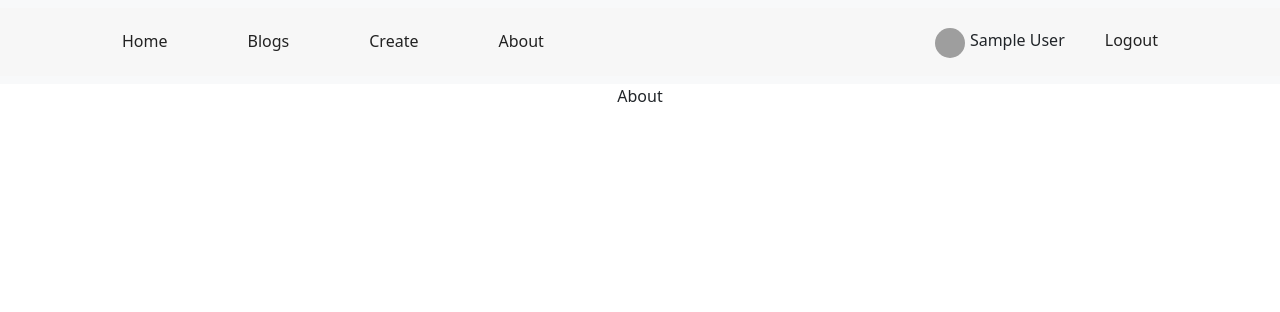
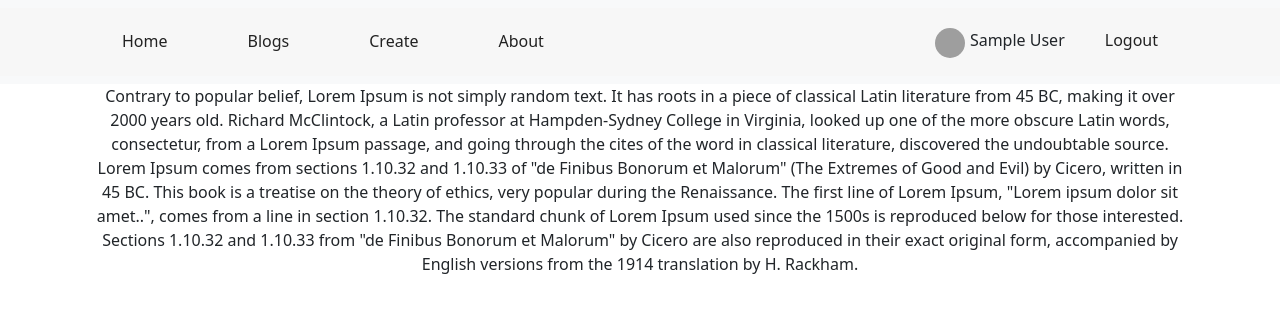
Before and after one commit to Prabakara-N/react-blog-app, a React (Create React App) app: page /about in a window 1280 px wide. Shown: the top 312 px of the page. Built offline with nearby package versions, Linux system fonts and the light colour scheme; no server answers; sample sign-in values are in the browser's storage; grey boxes are pictures that could not be loaded.

Commit message:
details ...env added

```diff
--- a/public/index.html
+++ b/public/index.html
@@ -13,6 +13,7 @@
       href="https://fonts.googleapis.com/css?family=Poppins"
       rel="stylesheet"
     />
+
     <!-- font awesome -->
     <link
       rel="stylesheet"
--- a/src/components/Header.js
+++ b/src/components/Header.js
@@ -1,5 +1,6 @@
 import React from "react";
 import { Link } from "react-router-dom";
+import { transitions } from "bootstrap";
 
 const Header = ({ active, setActive, user, handleLogout }) => {
   const userId = user?.uid;
--- a/src/pages/About.js
+++ b/src/pages/About.js
@@ -1,7 +1,33 @@
 import React from "react";
 
 const About = () => {
-  return <div>About</div>;
+  return (
+    <div className="container padding">
+      <div className="col-md-12">
+        <div className="row mx-0">
+          <p>
+            Contrary to popular belief, Lorem Ipsum is not simply random text.
+            It has roots in a piece of classical Latin literature from 45 BC,
+            making it over 2000 years old. Richard McClintock, a Latin professor
+            at Hampden-Sydney College in Virginia, looked up one of the more
+            obscure Latin words, consectetur, from a Lorem Ipsum passage, and
+            going through the cites of the word in classical literature,
+            discovered the undoubtable source. Lorem Ipsum comes from sections
+            1.10.32 and 1.10.33 of "de Finibus Bonorum et Malorum" (The Extremes
+            of Good and Evil) by Cicero, written in 45 BC. This book is a
+            treatise on the theory of ethics, very popular during the
+            Renaissance. The first line of Lorem Ipsum, "Lorem ipsum dolor sit
+            amet..", comes from a line in section 1.10.32. The standard chunk of
+            Lorem Ipsum used since the 1500s is reproduced below for those
+            interested. Sections 1.10.32 and 1.10.33 from "de Finibus Bonorum et
+            Malorum" by Cicero are also reproduced in their exact original form,
+            accompanied by English versions from the 1914 translation by H.
+            Rackham.
+          </p>
+        </div>
+      </div>
+    </div>
+  );
 };
 
 export default About;
--- a/src/pages/AddEditBlog.js
+++ b/src/pages/AddEditBlog.js
@@ -80,6 +80,7 @@ const AddEditBlog = ({ user, setActive }) => {
 
   useEffect(() => {
     id && getBlockDetails();
+    // eslint-disable-next-line react-hooks/exhaustive-deps
   }, [id]);
 
   const getBlockDetails = async () => {
--- a/src/pages/Detail.js
+++ b/src/pages/Detail.js
@@ -51,6 +51,7 @@ const Detail = ({ setActive, user }) => {
 
   useEffect(() => {
     id && getBlogDetails();
+    // eslint-disable-next-line react-hooks/exhaustive-deps
   }, [id]);
 
   const getBlogDetails = async () => {
--- a/src/pages/NotFound.js
+++ b/src/pages/NotFound.js
@@ -1,7 +1,15 @@
 import React from "react";
 
 const NotFound = () => {
-  return <div>NotFound</div>;
+  return (
+    <div className="text-center">
+      <img
+        src="https://res.cloudinary.com/daxmjqsy2/image/upload/v1680158221/oops-404-error-with-broken-robot-concept-illustration_114360-5529_xnao6v.avif"
+        alt="Page not found"
+        className="img-fluid error"
+      />
+    </div>
+  );
 };
 
 export default NotFound;
--- a/src/styles/App.css
+++ b/src/styles/App.css
@@ -152,4 +152,16 @@ body {
     flex-direction: column !important;
     margin-top: 15px;
   }
+
+  .error {
+    width: 50%;
+    height: 100vh;
+  }
 }
+
+@media screen and (min-width: 900px) {
+  .error {
+    width: 50%;
+    max-height: 95vh;
+  }
+}
```
Also changed, not shown: 1 other file (tests, documents, lock files or other folders).
